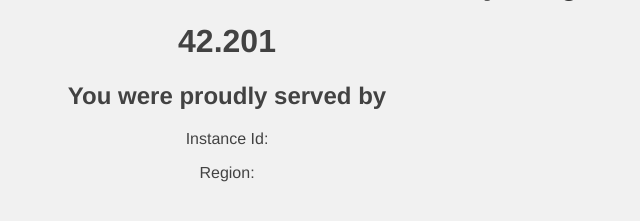
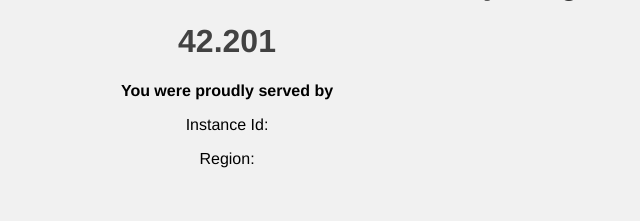
Before and after one commit to iizotov/mygreatapp, a PHP site: page / in a window 1280 px wide. Shown: the part 435-656 px from the top of the page, without its empty margins (413-1053 px from the left). Run offline with PHP 8.4, Linux system fonts and the light colour scheme.

Commit message:
even more eye candy

```diff
--- a/index.php
+++ b/index.php
@@ -294,8 +294,8 @@
           <h1 class="ele">
             <?php echo(42 + rand(0, 1000) / 1000); ?>
           </h1>
-          <div class="ele">
-            <h2>You were proudly served by</h2>
+          <div>
+            <b>You were proudly served by</b>
             <p>Instance Id: <?php echo(getenv('WEBSITE_INSTANCE_ID')); ?></p>
             <p>Region: <?php echo(getenv('REGION_NAME')); ?></p>
             <p>
```
